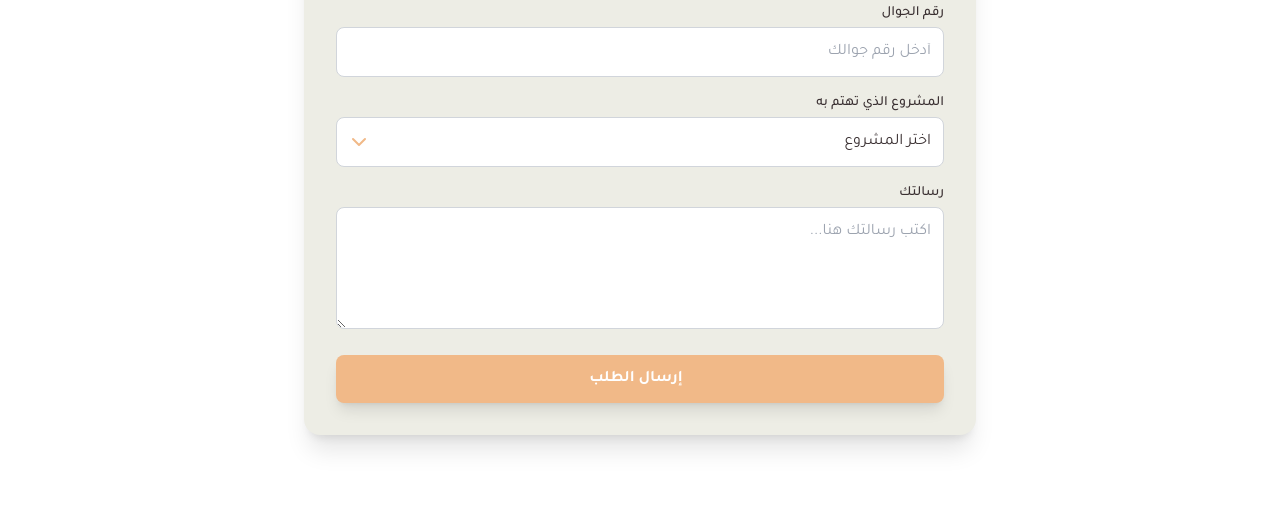
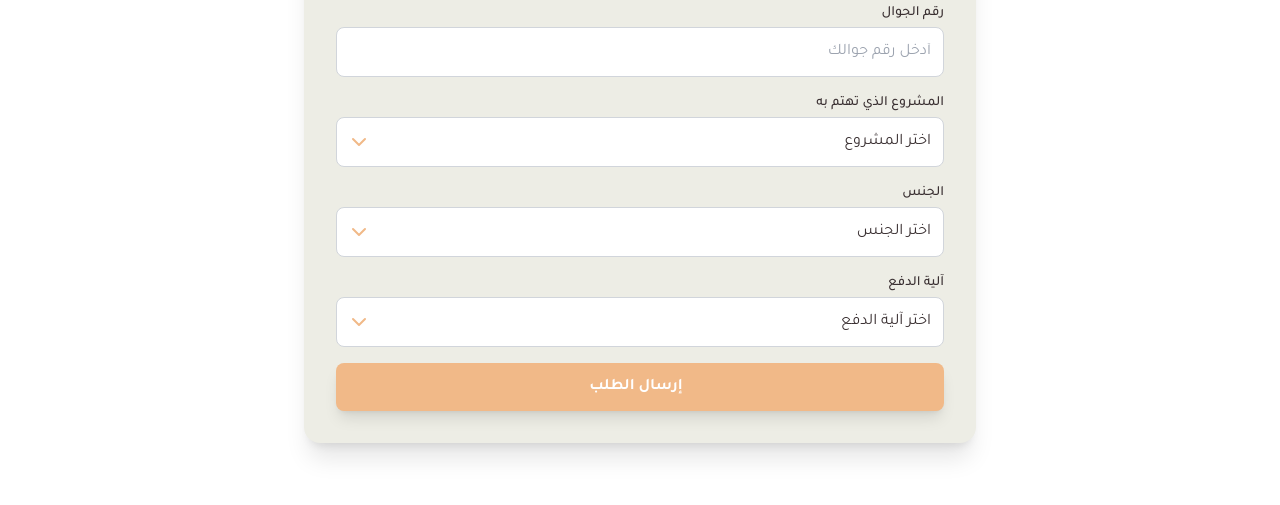
Before and after one commit to a7medalnahdi/BALANCE, a plain HTML site: page index.html in a window 1280 px wide. Shown: the part 1588-2093 px from the top of the page. Drawn offline with nearby package versions, Linux system fonts and the light colour scheme; some icons are missing.

Commit message:
Add files via upload

```diff
--- a/index.html
+++ b/index.html
@@ -172,11 +172,25 @@
               <option value="saadah">بالانس السعادة</option>
             </select>
           </div>
+
+
           <div>
-            <label class="block text-sm font-medium mb-1">رسالتك</label>
-            <textarea rows="4" placeholder="اكتب رسالتك هنا..."
-                class="w-full p-3 rounded-lg border border-gray-300 bg-white text-primary focus:outline-none focus:ring-2 focus:ring-accent transition"></textarea>
+            <label class="block text-sm font-medium mb-1">الجنس</label>
+            <select class="w-full p-3 rounded-lg border border-gray-300 bg-white text-primary focus:outline-none focus:ring-2 focus:ring-accent transition appearance-none">
+              <option value="" disabled selected>اختر الجنس</option>
+              <option value="ذكر">ذكر</option>
+              <option value="أنثى">أنثى</option>
+            </select>
           </div>
+          <div>
+            <label class="block text-sm font-medium mb-1">آلية الدفع</label>
+            <select class="w-full p-3 rounded-lg border border-gray-300 bg-white text-primary focus:outline-none focus:ring-2 focus:ring-accent transition appearance-none">
+              <option value="" disabled selected>اختر آلية الدفع</option>
+              <option value="كاش">كاش</option>
+              <option value="تحويل بنكي">تحويل بنكي</option>
+            </select>
+          </div>
+
           <button type="submit"
               class="w-full bg-accent hover:bg-accent/90 text-white font-bold py-3 px-6 rounded-lg shadow-lg hover:shadow-xl transition transform hover:-translate-y-1 flex items-center justify-center gap-2">
             <i class="ph ph-paper-plane-right"></i>
```
